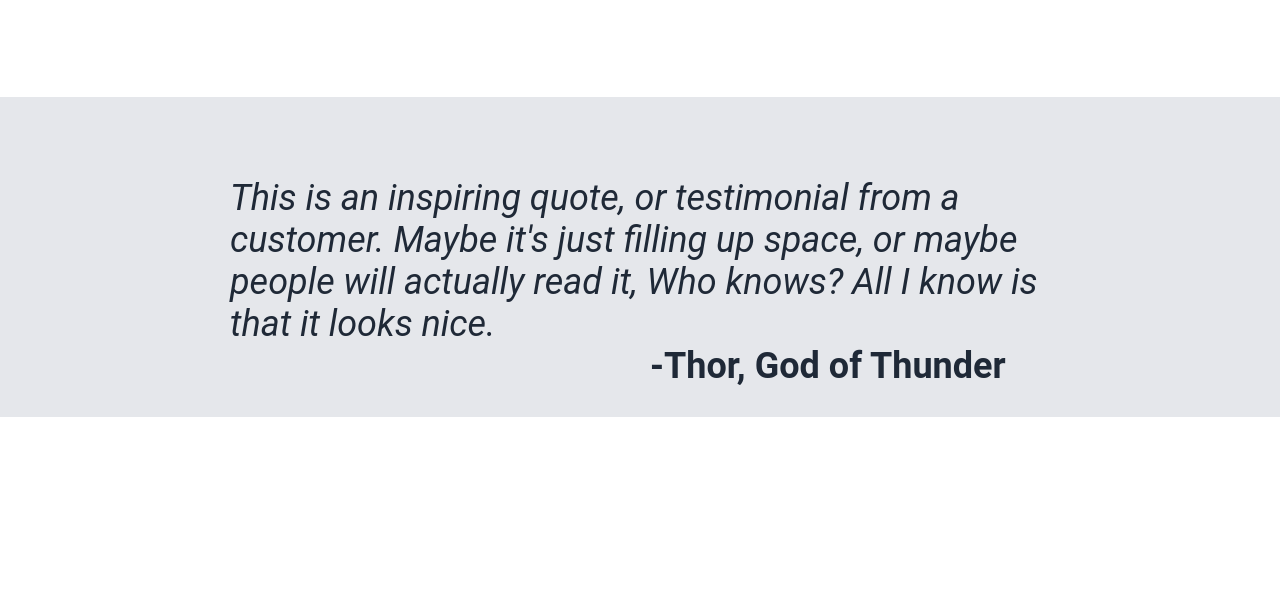
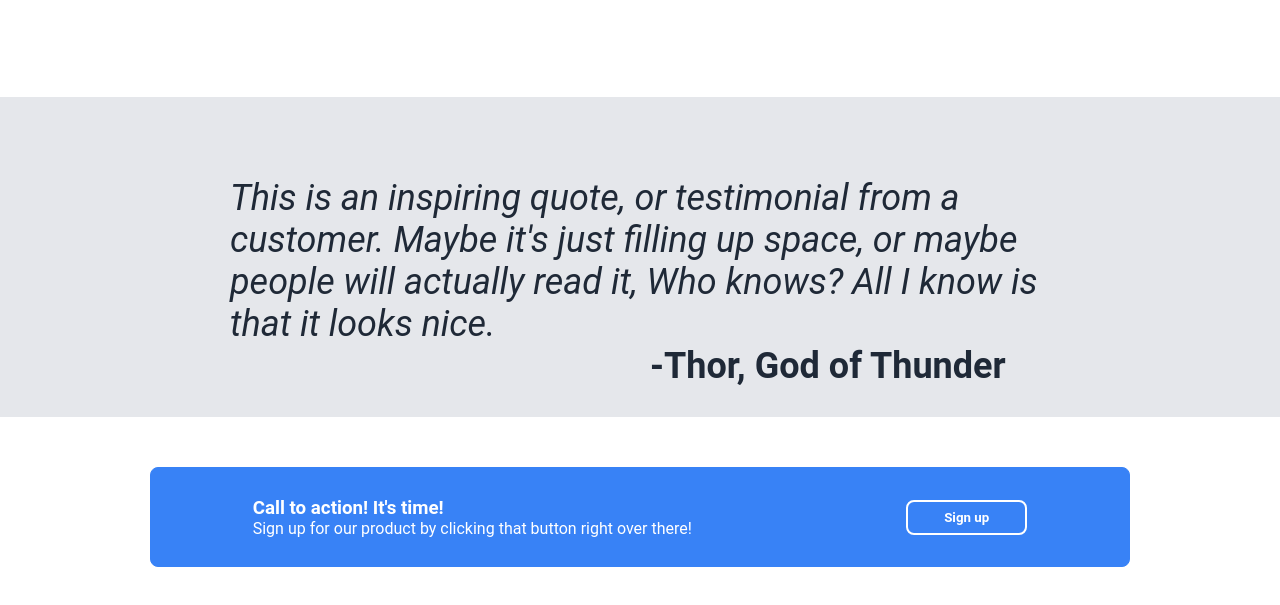
Before and after one commit to karangwaajika/odin-landing-page, a plain HTML site: page index.html in a window 1280 px wide. Shown: the part 867-1472 px from the top of the page. Before the commit the page ends 1284 px from the top, so only its background shows below. Drawn offline with Linux system fonts and the light colour scheme.

Commit message:
feat: add the sign up section which displays the centered container with sign up button

```diff
--- a/index.html
+++ b/index.html
@@ -61,5 +61,16 @@
       </div>
       <div class="author">-Thor, God of Thunder</div>
     </div>
+    <div class="sign-up-section">
+      <div class="sign-up-container">
+        <div class="text">
+         <h3>Call to action! It's time!</h3>
+         <p>Sign up for our product by clicking that button right over there!</p>
+        </div>
+        <div class="sign-up-button"><button>Sign up</button></div>
+
+
+      </div>
+    </div>
   </body>
 </html>
--- a/style.css
+++ b/style.css
@@ -145,3 +145,26 @@ img.hero-image {
   align-self: flex-end;
   width: 630px;
 }
+
+.sign-up-section{
+  padding: 50px 150px 50px 150px;
+}
+
+.sign-up-container{
+  display: flex;
+  justify-content: space-around;
+  align-items: center;
+  background-color: #3882F6;
+  color: white;
+  border: 1px solid #3882F6;
+  border-radius: 8px;
+  height: 100px;
+
+
+}
+.sign-up-container .sign-up-button button{
+  background-color: #3882F6;
+  border: 2px solid white;
+  color: white;
+  font-weight: bold;
+}
```
